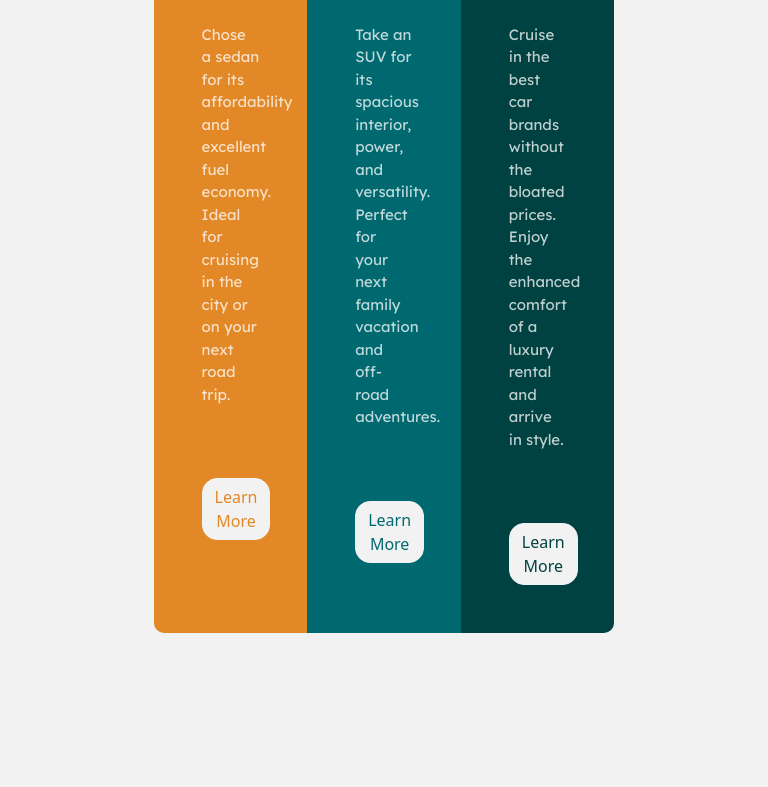
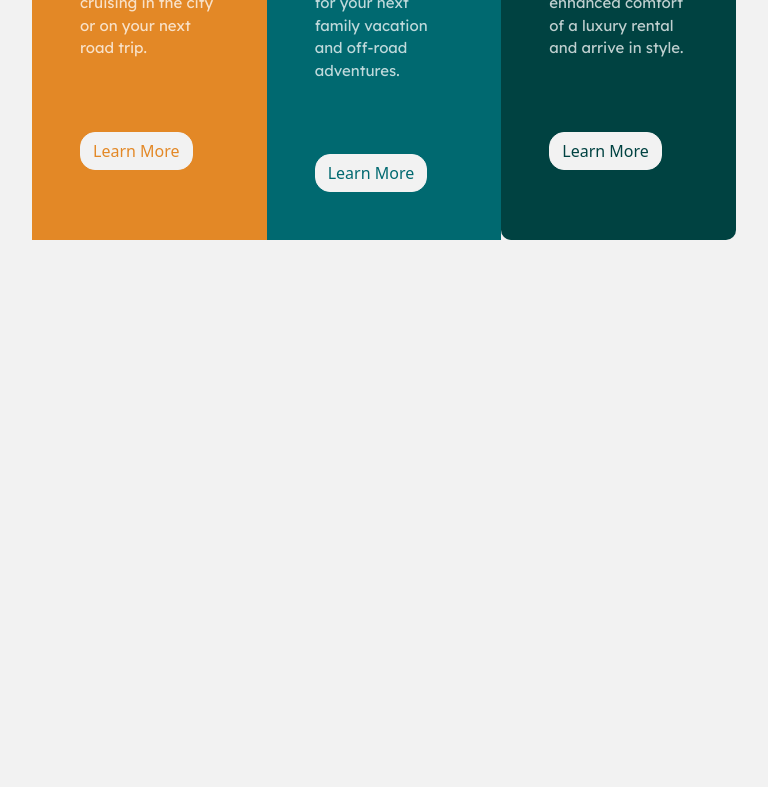
Before and after one commit to brilliant-smart/3-column-preview-card-component-with-using-bootstrap, a plain HTML site: page index.html in a window 768 px wide. Shown: the part 338-1125 px from the top of the page. After the commit the page ends 800 px from the top, so only its background shows below. Drawn offline with nearby package versions, Linux system fonts and the light colour scheme.

Commit message:
fix mobile height and border radius

```diff
--- a/assets/css/styles.css
+++ b/assets/css/styles.css
@@ -3,16 +3,14 @@ body {
   flex-direction: column;
   align-items: center;
   justify-content: center;
-  /* height: 100vh; */
   font-size: 15px;
   background-color: hsl(0, 0%, 95%);
-  padding: 20%;
+  padding: 8% 20%;
 }
 
 .col-md-4.sedan {
   background-color: hsl(31, 77%, 52%);
   padding: 3rem;
-  border-radius: 0.625rem 0 0 0.625rem;
 }
 
 .col-md-4.suvs {
@@ -23,7 +21,6 @@ body {
 .col-md-4.luxury {
   background-color: hsl(179, 100%, 13%);
   padding: 3rem;
-  border-radius: 0 0.625rem 0.625rem 0;
 }
 
 p {
@@ -74,9 +71,33 @@ h1 {
   border-color: hsl(0, 0%, 95%);
 }
 
-@media(max-width:500px) {
+@media(min-width:768px) {
+  .col-md-4.sedan {
+    border-radius: 0.625rem 0 0 0.625rem;
+  }
+
+  .col-md-4.luxury {
+    border-radius: 0 0.625rem 0.625rem 0;
+  }
+}
+
+@media(min-width:500px) {
   body {
     padding: 0;
     margin: 2rem;
   }
 }
+
+@media(max-width:768px) {
+  .col-md-4.sedan {
+    background-color: hsl(31, 77%, 52%);
+    padding: 3rem;
+    border-radius: 0.625rem 0.625rem 0 0;
+  }
+
+  .col-md-4.luxury {
+    background-color: hsl(179, 100%, 13%);
+    padding: 3rem;
+    border-radius: 0 0 0.625rem 0.625rem;
+  }
+}
```
Also changed, not shown: index.html (+13 -5 lines).
